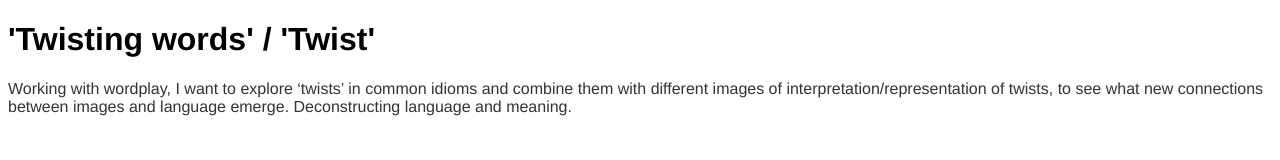
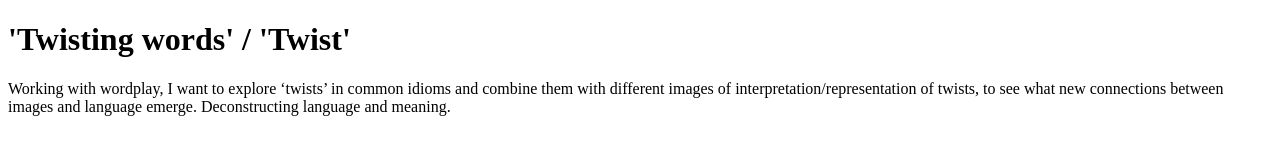
Before and after one commit to louger2026-prog/lou-engels-leon.github.io, a plain HTML site: page index.html in a window 1280 px wide. Drawn offline with Linux system fonts and the light colour scheme.

Commit message:
Update index.html

```diff
--- a/index.html
+++ b/index.html
@@ -1,22 +1,11 @@
 <!DOCTYPE html>
 <html>
 <head>
-	<head>
-  <style>
-    body {
-      font-family: Helvetica, Arial, sans-serif;
-    }
-    p {
-      font-size: 16px;
-      color: #333333;
-    }
-  </style>
-
-<title>Twist</title>
+<title>Twists</title>
 </head>
 <body>
 
-<b><h1>'Twisting words' / 'Twist'</h1></b>
+<h1>'Twisting words' / 'Twist'</h1>
 <p>Working with wordplay, I want to explore ‘twists’ in common idioms and combine them with different images of interpretation/representation of twists, to see what new connections between images and language emerge. Deconstructing language and meaning.</p>
 
 </body>
```
